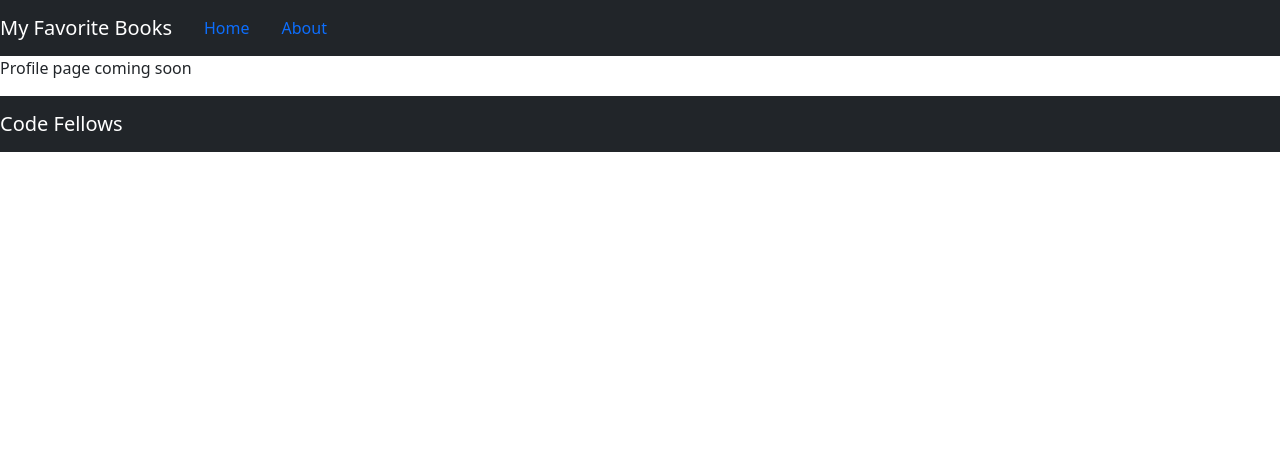
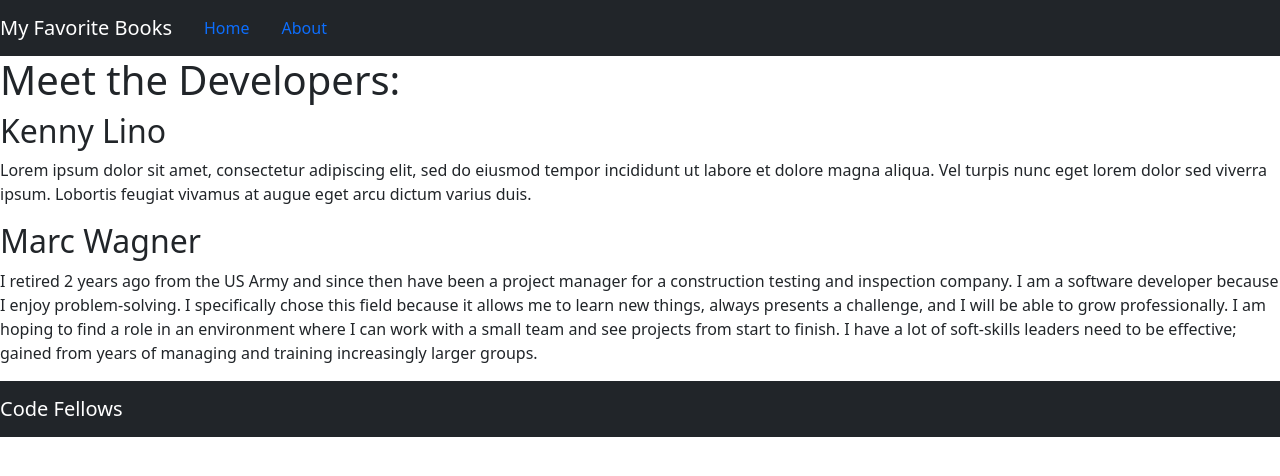
Before and after one commit to MarcDWagner/can-of-books-frontend, a React (Create React App) app: page /About in a window 1280 px wide. Shown: the top 476 px of the page. Built offline with nearby package versions, Linux system fonts and the light colour scheme.

Commit message:
added about section with space for developer bio and names

```diff
--- a/src/About.js
+++ b/src/About.js
@@ -4,7 +4,16 @@ class Profile extends Component {
 
   render() {
     /* TODO: render information about the developers */
-    return <p>Profile page coming soon</p>
+    return (
+    <>
+    <h1>Meet the Developers:</h1>
+    <h2>Kenny Lino</h2>
+    <p>Lorem ipsum dolor sit amet, consectetur adipiscing elit, sed do eiusmod tempor incididunt ut labore et dolore magna aliqua. Vel turpis nunc eget lorem dolor sed viverra ipsum. Lobortis feugiat vivamus at augue eget arcu dictum varius duis.</p>
+    <h2>Marc Wagner</h2>
+    <p>I retired 2 years ago from the US Army and since then have been a project manager for a construction testing and inspection company.  I am a software developer because I enjoy problem-solving.  I specifically chose this field because it allows me to learn new things, always presents a challenge, and I will be able to grow professionally.  I am hoping to find a role in an environment where I can work with a small team and see projects from start to finish.  I have a lot of soft-skills leaders need to be effective; gained from years of managing and training increasingly larger groups.</p>
+
+    </>
+    )
   }
 };
 
```
